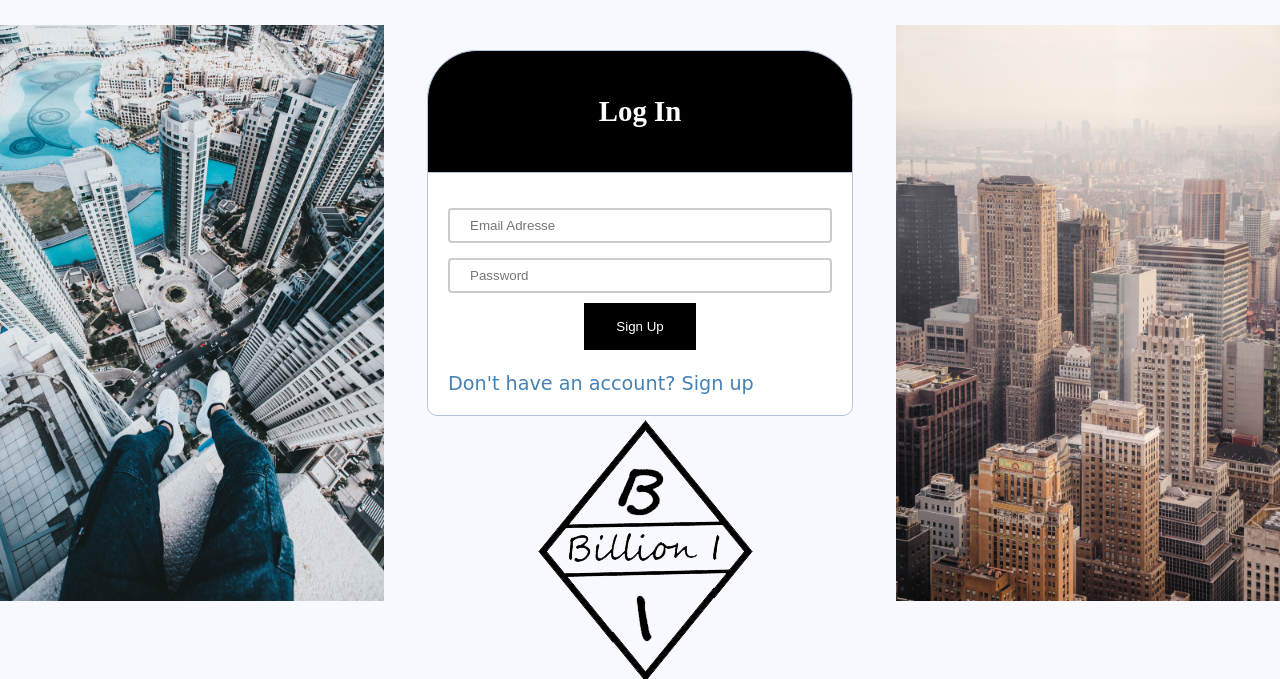
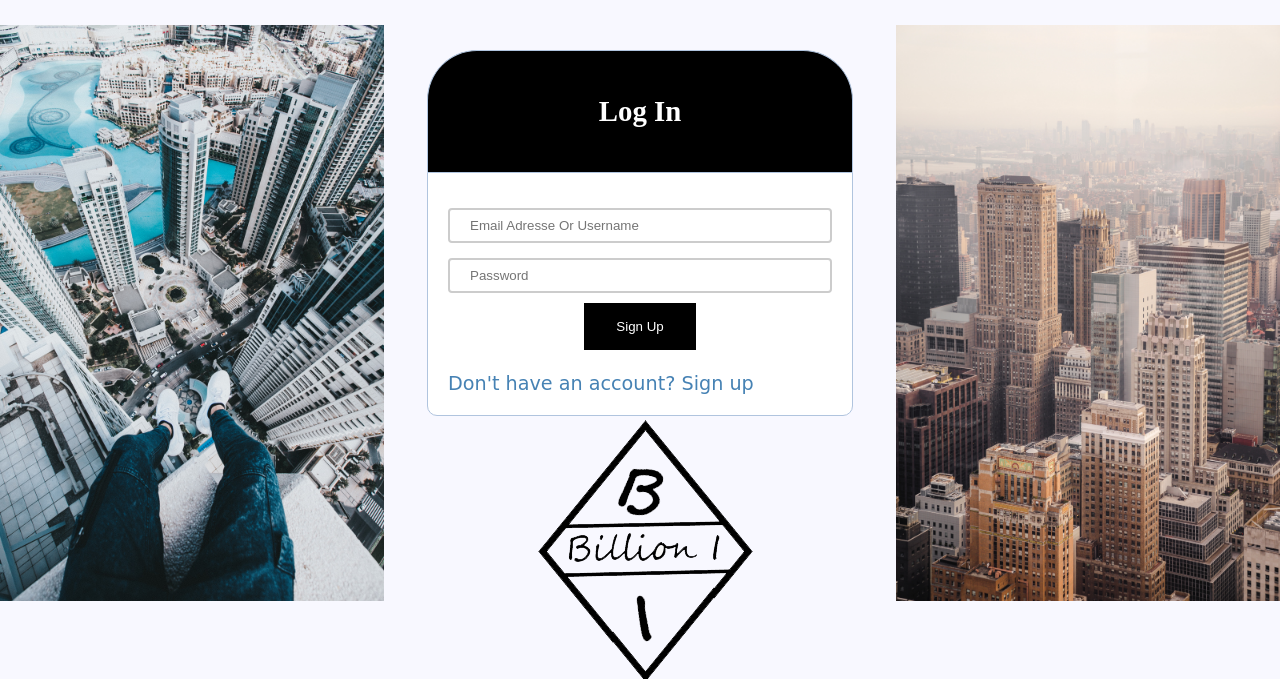
Before and after one commit to igordidier/billion_i, a PHP site: page /register.php in a window 1280 px wide. Shown: the top 679 px of the page. Run offline with PHP 8.4, Linux system fonts and the light colour scheme.

Commit message:
sign in with username

```diff
--- a/all.php
+++ b/all.php
@@ -8,6 +8,7 @@
   include("all_content/user.php");
   include("all_content/post.php");
   include("assets/js/jquery.js");
+
 
 if (isset($_POST['post'])) {
   $post = new Post($con, $userLoggedIn);
--- a/includes/form_handlers/delete_post.php
+++ b/includes/form_handlers/delete_post.php
@@ -1,5 +1,5 @@
 <?php
-require_once ('../../config/config.php');
+
 
 	if(isset($_GET['post_id'])){
 		$post_id = $_GET['post_id'];
--- a/includes/form_handlers/login_handler.php
+++ b/includes/form_handlers/login_handler.php
@@ -6,7 +6,7 @@ if (isset($_POST['login_button'])) {
   $_SESSION['log_email'] = $email;
   $psd = md5($_POST['log_password']);
 
-  $check_database_query = mysqli_query($con,"SELECT * FROM users WHERE email='$email' AND password='$psd'");
+  $check_database_query = mysqli_query($con,"SELECT * FROM users WHERE email='$email' OR username='$email' AND password='$psd'");
   $check_login_query = mysqli_num_rows($check_database_query);
 
   if ($check_login_query == 1) {
@@ -20,7 +20,7 @@ if (isset($_POST['login_button'])) {
 
     header("location: index.php");
   }else {
-    array_push($error_array2,"Email or Password Incorrect");
+    array_push($error_array2,"Email/Username or Password Incorrect");
   }
 }
 
--- a/index.php
+++ b/index.php
@@ -9,6 +9,7 @@
   include("includes/classes/user.php");
   include("includes/classes/post.php");
   include("assets/js/jquery.js");
+
 
 if (isset($_POST['post'])) {
   $post = new Post($con, $userLoggedIn);
--- a/profile.php
+++ b/profile.php
@@ -3,6 +3,7 @@ include("includes/header.php");
 include("includes/classes/user.php");
 include("includes/classes/post.php");
 include("assets/js/jquery.js");
+
 
 if (isset($_GET['profile_username'])) {
   $username = $_GET['profile_username'];
--- a/register.php
+++ b/register.php
@@ -42,7 +42,7 @@ require 'includes/form_handlers/login_handler.php';
 
     <form class="" action="register.php" method="post">
               <?php include('config/errors2.php'); ?>
-              <input type="email" name="log_email" placeholder="Email Adresse" value="<?php if (isset($_SESSION['login_email'])) {
+              <input type="text" name="log_email" placeholder="Email Adresse Or Username" value="<?php if (isset($_SESSION['login_email'])) {
                 echo $_SESSION['reg_email'];
               } ?>" required >
               <br>
```
Also changed, not shown: includes/classes/post.php (+8 -8 lines).
